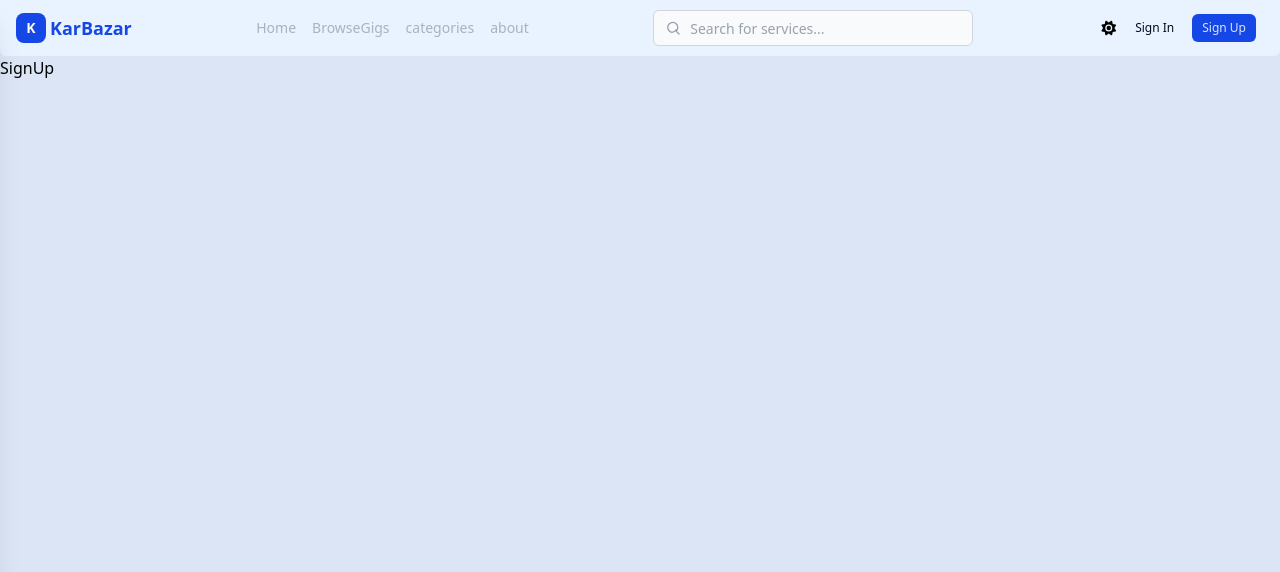
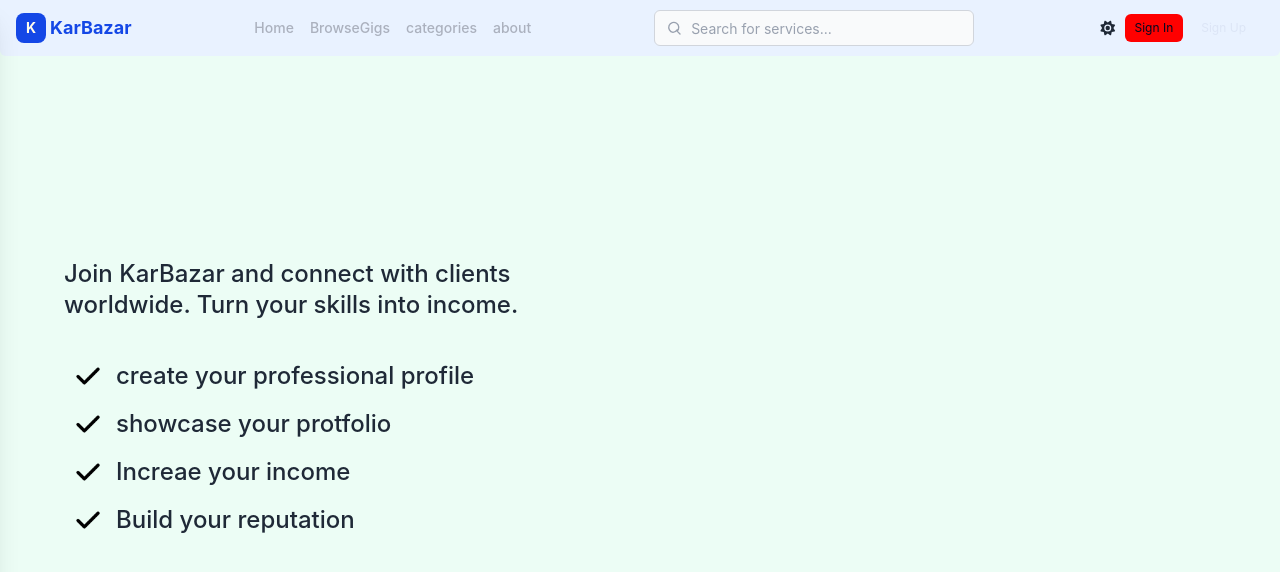
Before and after one commit to ZhyarM/KarBazar, a React (Vite) app: page /sign-up in a window 1280 px wide. Shown: the top 572 px of the page. Built offline with nearby package versions, Linux system fonts and the light colour scheme.

Commit message:
themeSystem

```diff
--- a/src/App.css
+++ b/src/App.css
@@ -1,9 +1,188 @@
 @import "tailwindcss";
+@import url('https://fonts.googleapis.com/css2?family=Inter:wght@300;400;500;600;700&display=swap');
 
-body.light {
-    background-color: oklch(0.92 0.025 264);
+
+
+
+
+
+
+body.light {/* Brand Colors */
+  --color-primary: #10B981;      /* Green */
+  --color-primary-hover: #0EA673;
+  --color-primary-active: #0C8B60;
+
+  --color-secondary: #34D399;
+  --color-secondary-hover: #2FB885;
+  --color-secondary-active: #299F73;
+
+  --color-accent: #059669;
+  --color-accent-hover: #047857;
+  --color-accent-active: #065F46;
+
+  /* Backgrounds */
+  --color-background: #ECFDF5;   /* page bg */
+  --color-card: #FFFFFF;         /* white cards */
+  --color-card-hover: #F0FFF8;
+
+  /* Text */
+  --color-text: #1F2937;         /* main text */
+  --color-text-muted: #6B7280;   /* muted text */
+  --color-text-inverse: #F9FAFB; /* text on dark buttons */
+
+  /* Borders */
+  --color-border: #D1D5DB;
+  --color-border-strong: #9CA3AF;
+
+  /* Buttons */
+  --btn-primary: var(--color-primary);
+  --btn-primary-text: var(--color-text-inverse);
+
+  --btn-secondary: var(--color-secondary);
+  --btn-secondary-text: var(--color-text-inverse);
+
+  --btn-accent: var(--color-accent);
+  --btn-accent-text: var(--color-text-inverse);
+
+  --btn-disabled: #E5E7EB;
+  --btn-disabled-text: #9CA3AF;
+
+  /* Inputs */
+  --input-bg: #FFFFFF;
+  --input-border: #D1D5DB;
+  --input-focus-border: var(--color-primary);
+  --input-placeholder: #9CA3AF;
+
+  /* Icons */
+  --icon-color: #059669;       /* main green */
+  --icon-muted: #6B7280;
+  --icon-active: #10B981;
+
+  --color:red;
+
+
+  /* Overlay / shadows */
+  --overlay: rgba(0, 0, 0, 0.35);
+  --shadow: 0 4px 12px rgba(0, 0, 0, 0.08);
+
+
+
+    background-color: var(--color-background);
+    font-family: 'Inter' , sans-serif;
+    color: var(--color-text);
+
 }
 
 body.dark {
-    background-color: oklch(9.937% 0.02661 262.321);
+
+  --color:blue;
+
+  /* Brand Colors */
+  --color-primary: #34D399;
+  --color-primary-hover: #2FB885;
+  --color-primary-active: #29A075;
+
+  --color-secondary: #10B981;
+  --color-secondary-hover: #0EA673;
+  --color-secondary-active: #0C8B60;
+
+  --color-accent: #6EE7B7;
+  --color-accent-hover: #5CDDAA;
+  --color-accent-active: #4FD49F;
+
+  /* Backgrounds */
+  --color-background: #0F172A;  /* Dark navy */
+  --color-card: #1E293B;
+  --color-card-hover: #223145;
+
+  /* Text */
+  --color-text: #F3F4F6;
+  --color-text-muted: #9CA3AF;
+  --color-text-inverse: #0F172A;
+
+  /* Borders */
+  --color-border: #334155;
+  --color-border-strong: #475569;
+
+  /* Buttons */
+  --btn-primary: var(--color-primary);
+  --btn-primary-text: #0F172A;
+
+  --btn-secondary: var(--color-secondary);
+  --btn-secondary-text: #0F172A;
+
+  --btn-accent: var(--color-accent);
+  --btn-accent-text: #0F172A;
+
+  --btn-disabled: #1E293B;
+  --btn-disabled-text: #6B7280;
+
+  /* Inputs */
+  --input-bg: #1E293B;
+  --input-border: #334155;
+  --input-focus-border: var(--color-primary);
+  --input-placeholder: #6B7280;
+
+  /* Icons */
+  --icon-color: #34D399;
+  --icon-muted: #6B7280;
+  --icon-active: #6EE7B7;
+
+  /* Overlay / shadows */
+  --overlay: rgba(0, 0, 0, 0.5);
+  --shadow: 0 4px 12px rgba(0, 0, 0, 0.35);
+
+    color: var(--color-text);
+    background-color: var(--color-background);
 }
+
+
+/* ----------------------------------------
+   PAGE TITLES & HEADINGS
+---------------------------------------- */
+
+/* Very large title (landing pages, dashboards) */
+.page-title {
+  font-size: 3rem;        /* 48px - text-5xl */
+  font-weight: 700;
+  line-height: 1.1;
+}
+
+/* Section title (big sections) */
+.section-title {
+  font-size: 2.25rem;     /* 36px - text-4xl */
+  font-weight: 600;
+  line-height: 1.2;
+}
+
+/* Subsection title */
+.subsection-title {
+  font-size: 1.875rem;    /* 30px - text-3xl */
+  font-weight: 600;
+  line-height: 1.25;
+}
+
+/* Small section title */
+.small-title {
+  font-size: 1.5rem;      /* 24px - text-2xl */
+  font-weight: 500;
+  line-height: 1.3;
+}
+
+/* Label headings (forms, small headers) */
+.label-heading {
+  font-size: 1.25rem;     /* 20px - text-xl */
+  font-weight: 600;
+  line-height: 1.35;
+}
+
+/* Minor headings (tiny subheads) */
+.minor-heading {
+  font-size: 1.125rem;    /* 18px - text-lg */
+  font-weight: 500;
+  line-height: 1.4;
+}
+
+.btn{
+  background-color: var(--color);
+}
--- a/src/components/Button.tsx
+++ b/src/components/Button.tsx
@@ -11,7 +11,7 @@ type ButtonProps = {
 function Button({ text, bgColor, textColor, backdropColor }: ButtonProps): JSX.Element {
   return (
     <button
-      className={`flex justify-center items-center flex-nowrap gap-1 rounded-md py-1.5 px-2.5 text-xs cursor-pointer font-normal bg-${bgColor} transition-transform duration-300 hover:scale-105 whitespace-nowrap ${backdropColor}`} style={{ color: textColor }}>
+      className={`flex justify-center items-center flex-nowrap gap-1 rounded-md py-1.5 px-2.5 text-xs cursor-pointer font-normal ${bgColor} transition-transform duration-300 hover:scale-105 whitespace-nowrap ${backdropColor}`} style={{ color: textColor }}>
       {text}
     </button>
   );
--- a/src/components/Navbar.tsx
+++ b/src/components/Navbar.tsx
@@ -75,7 +75,7 @@ function Navbar() {
           <Link to="/sign-in">
             <Button
               text={"Sign In"}
-              bgColor={"transparent"}
+              bgColor={"btn"}
               backdropColor=""
               textColor={
                 isBgLight
@@ -87,7 +87,7 @@ function Navbar() {
           <Link to="/sign-up">
             <Button
               text={"Sign Up"}
-              bgColor={"blue-700"}
+              bgColor={"btn-primary"}
               textColor="oklch(0.92 0.025 264)"
               backdropColor=""
             />
--- /dev/null
+++ b/src/components/input.tsx
@@ -0,0 +1,32 @@
+import type { JSX } from "react"
+
+type inputProps = {
+    icon: string | "";
+    label: string;
+    type: "text";
+    placeholder: string;
+    size: "sm" | "md" | "lg";
+
+
+}
+
+
+export default function Input({
+    icon = "",
+    label,
+    type = "text",
+    placeholder = "",
+    size= "md"
+}: inputProps): JSX.Element{
+    return (
+        <div className={`flex flex-row align-baseline gap-1 w-${size}`}>
+            <img src={icon} width={40} height={40} alt="" />
+            <div className="flex flex-col align-baseline">
+                <label>{label}</label>
+                <input type={type} placeholder={placeholder} />
+            </div>
+
+
+        </div>
+    );
+}
--- /dev/null
+++ b/src/components/style_components/checkMark.tsx
@@ -0,0 +1,10 @@
+
+import check from "../../assets//check.png";
+
+export default function checkmark() {
+    return (
+      <div className="w-10  h-10 rounded-full m-1 gradient text-transparent ">
+        <img  src={check} alt="" />
+      </div>
+    );
+}
--- a/src/pages/auth/SignUp.tsx
+++ b/src/pages/auth/SignUp.tsx
@@ -1,7 +1,43 @@
+import CheckMark from "../../components/style_components/checkMark";
+
+
 function SignUp() {
   return (
-    <div>SignUp</div>
-  )
+    <div className="flex flex-row w-full m-auto max-w-[1400px] ">
+      <div id="sign_up_side" className=" to-0% w-1/2 p-16 ">
+        <h1 className="page-title gradient-text  text-transparent">Start Your Freelance Journey</h1>
+        <h2 className="small-title mt-8 ">
+          Join KarBazar and connect with clients worldwide. Turn your skills
+          into income.
+        </h2>
+        <ul className="small-title mt-8">
+          <li className="flex  gap-1  ">
+            <CheckMark />
+            <p className="flex flex-col self-center">
+              create your professional profile
+            </p>
+          </li>
+          <li className="flex  gap-1  ">
+            <CheckMark />
+            <p className="flex flex-col self-center">showcase your protfolio</p>
+          </li>
+          <li className="flex  gap-1  ">
+            <CheckMark />
+            <p className="flex flex-col self-center">Increae your income</p>
+          </li>
+          <li className="flex  gap-1  ">
+            <CheckMark />
+            <p className="flex flex-col self-center">Build your reputation</p>
+          </li>
+
+        </ul>
+      </div>
+      <div id="sign_up_side" className="background to-0% w-1/2 p-8">
+
+
+      </div>
+    </div>
+  );
 }
 
-export default SignUp
+export default SignUp;
```
Also changed, not shown: src/assets/check.png (added).
